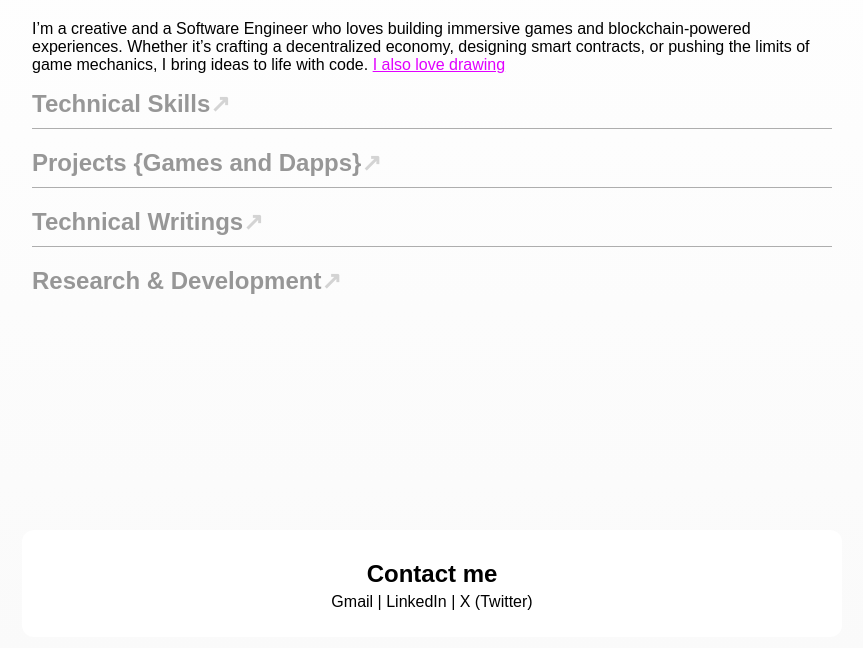
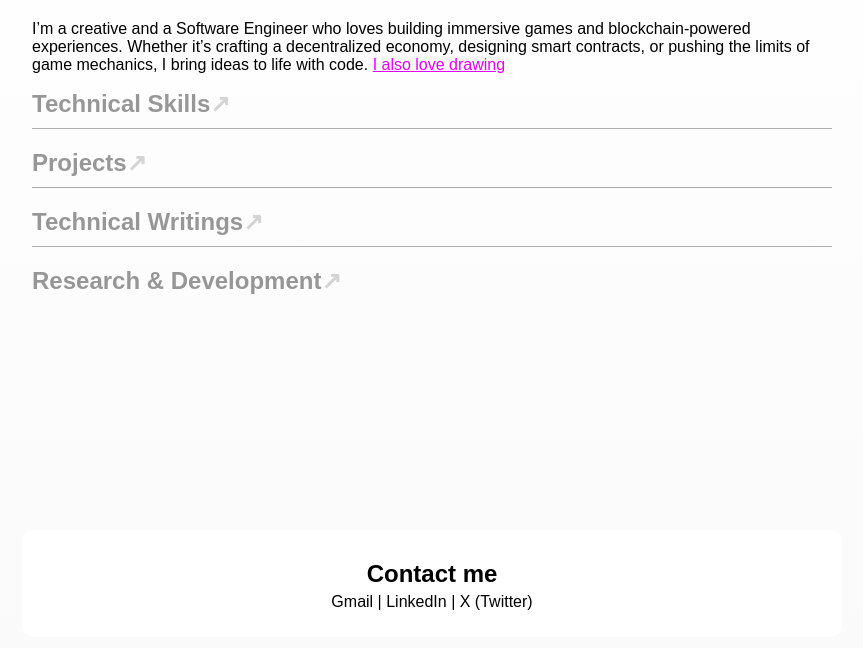
Before and after one commit to tobiawolaju/tobiawolaju, a plain HTML site: page index.html in a window 1280 px wide. Shown: the part 212-860 px from the top of the page, without its empty margins (208-1071 px from the left). Drawn offline with Linux system fonts and the light colour scheme.

Commit message:
Update index.html

```diff
--- a/index.html
+++ b/index.html
@@ -54,7 +54,7 @@
 
 
     <section id="projects">
-        <h2 class="toggle">Projects {Games and Dapps}<a style="opacity: 0.4;">↗</a></h2>
+        <h2 class="toggle">Projects<a style="opacity: 0.4;">↗</a></h2>
         <div class="hidden">
 
             <div class="pjet">
```
